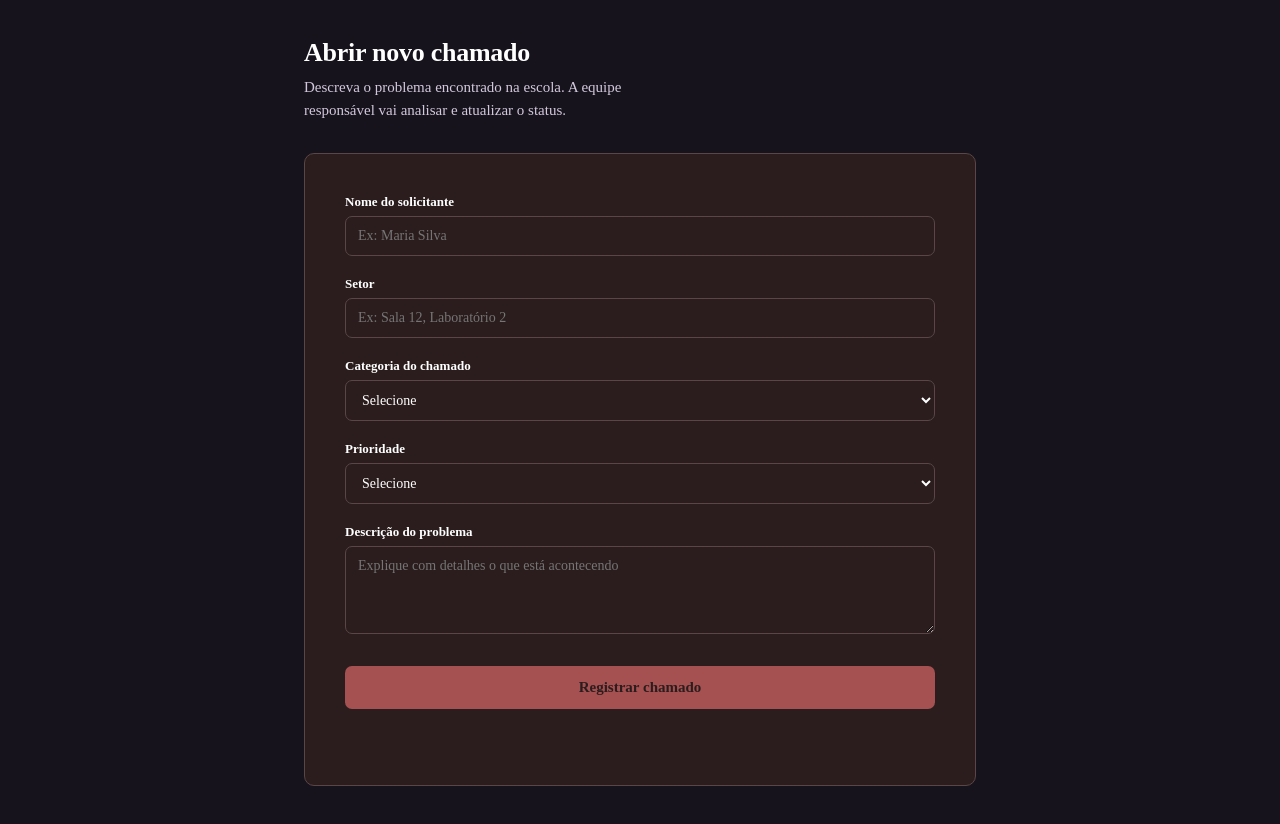
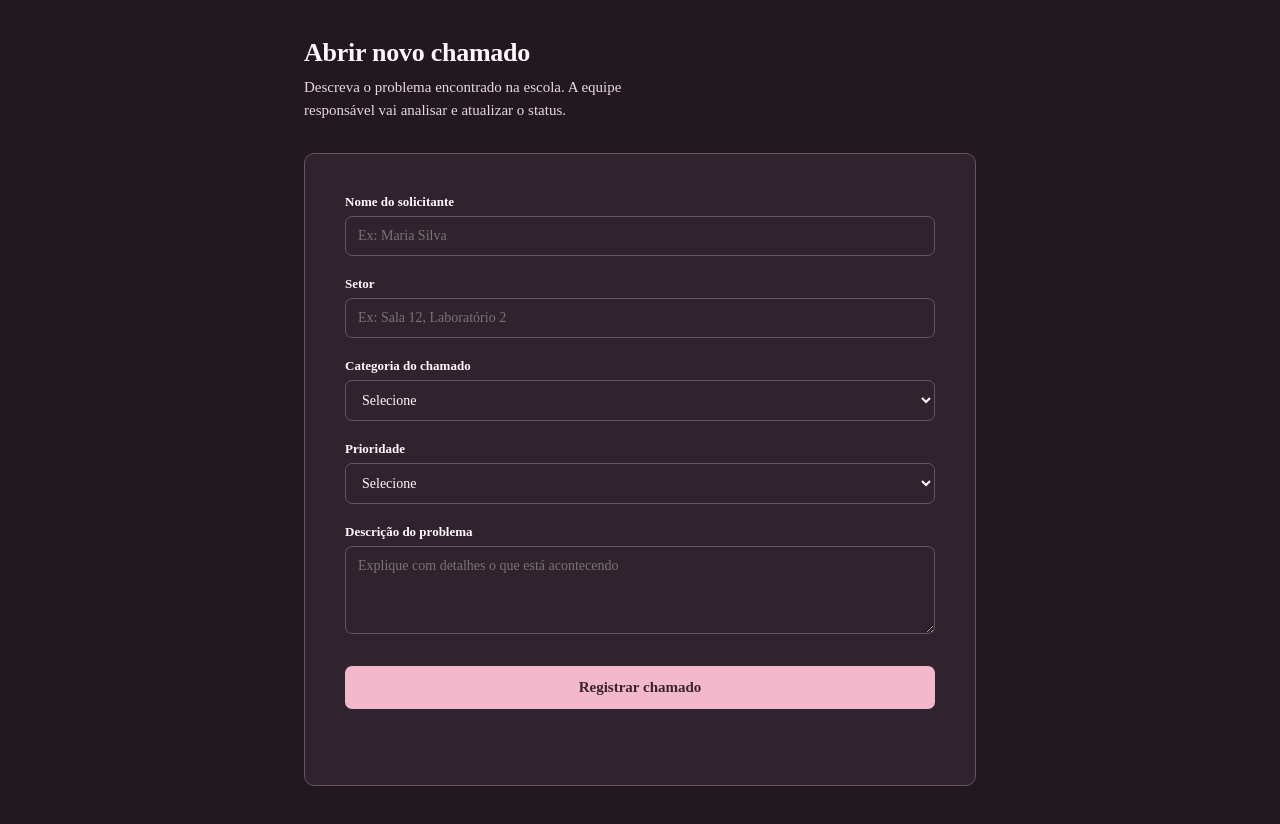
Before and after one commit to KakimotoProjetos/helpdesk, a plain HTML site: page index.html in a window 1280 px wide. Shown: the part 60-884 px from the top of the page. Drawn offline with Linux system fonts and the light colour scheme.

Commit message:
Update CSS variables and button styles

```diff
--- a/style.css
+++ b/style.css
@@ -1,13 +1,13 @@
 :root {
-    --tinta: #ffffff;
-    --tinta-sauve: #d2c8dc;
-    --linha: #5a4647;
-    --fundo: #17131c;
-    --superficie: #2b1d1d;
-    --sinal: #a65151;
-    --sinal-fundo: #f0e8f8;
-    --alerta: #ca0d0d;
-    --foco: #a65154;
+    --tinta: #fffafc;
+    --tinta-sauve: #ead8df;
+    --linha: #69545f;
+    --fundo: #211820;
+    --superficie: #30232d;
+    --sinal: #f3b8cc;
+    --sinal-fundo: #fff0b8;
+    --alerta: #ff9b9b;
+    --foco: #f6df8b;
 }
 
 * {
@@ -125,7 +125,7 @@ input, select, textarea {
 input:focus, select:focus, textarea:focus {
     outline: none;
     border-color: var(--foco);
-    box-shadow: 0 0 0 3px rgba(118, 81, 166, 0.15);
+    box-shadow: 0 0 0 3px rgba(246, 223, 139, 0.22);
 }
 
 textarea {
@@ -138,7 +138,7 @@ textarea {
     width: 100%;
     padding: 13px;
     background: var(--sinal);
-    color: var(--superficie);
+    color: #39232d;
     border: none;
     border-radius: 7px;
     font-size: 15px;
@@ -149,7 +149,7 @@ textarea {
 }
 
 .botao-principal:hover {
-    background: #874040;
+    background: #f8cadd;
 }
 
 .mensagem-status {
@@ -160,7 +160,7 @@ textarea {
 }
 
 .mensagem-status-sucesso {
-    color: var(--sinal);
+    color: var(--foco);
 }
 
 .mensagem-status-erro {
@@ -220,7 +220,7 @@ textarea {
 
 .botao-editar:hover {
     background: var(--sinal);
-    color: #fff;
+    color: #39232d;
 }
 
 .botao-excluir,
```
